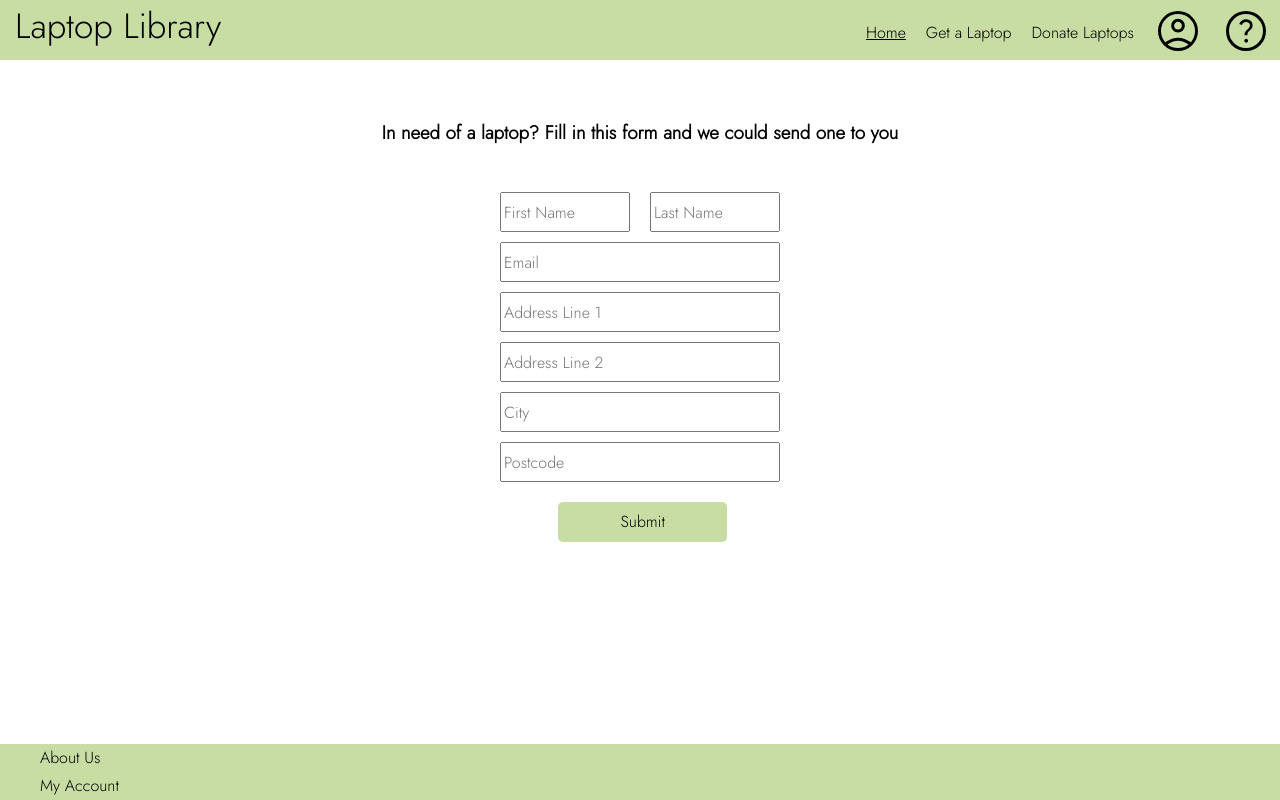
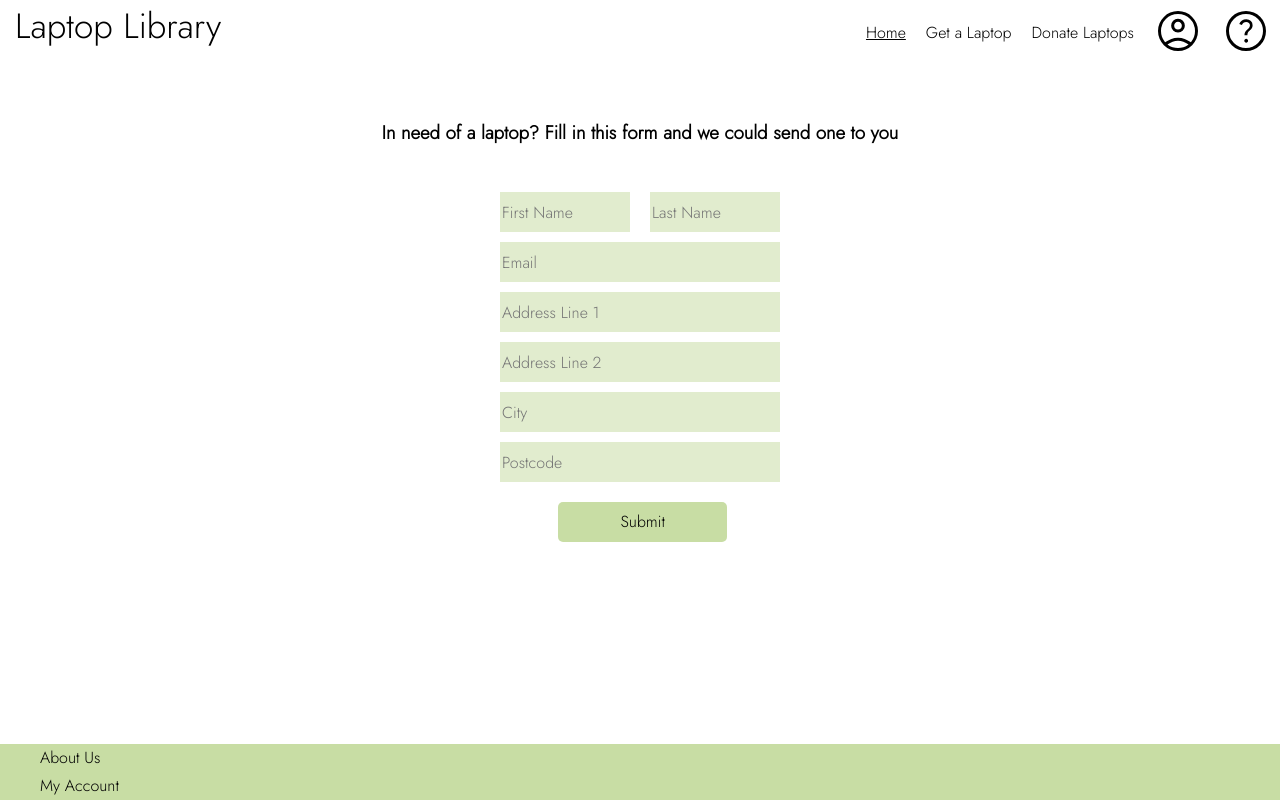
Before and after one commit to lucky-eight/laptop-library, a Vue app in the folder frontend/: page / in a window 1280 px wide. Built offline with nearby package versions, Linux system fonts and the light colour scheme.

Commit message:
updated form css and removed header background

```diff
--- a/frontend/src/components/ApplicationForm.vue
+++ b/frontend/src/components/ApplicationForm.vue
@@ -160,6 +160,8 @@ h3{
   margin-right: 10px;
   margin-top: 5px;
   margin-bottom: 5px;
+  border: none;
+  background-color: #c8dda48a;
  }
 
  .form-field-container{
--- a/frontend/src/components/Header.vue
+++ b/frontend/src/components/Header.vue
@@ -22,7 +22,6 @@ export default {
 header {
   height: 60px;
   width: 100%;
-  background-color: #c8dda4;
   display: flex;
   flex-wrap: nowrap;
   justify-content: space-between;
@@ -45,12 +44,14 @@ header nav a {
   align-self: end;
 }
 
-a{
+a {
   color: black;
   text-decoration: none;
-
 }
 
+a:hover {
+  font-weight: bold;
+}
 
 #home{
   text-decoration: underline;
```
